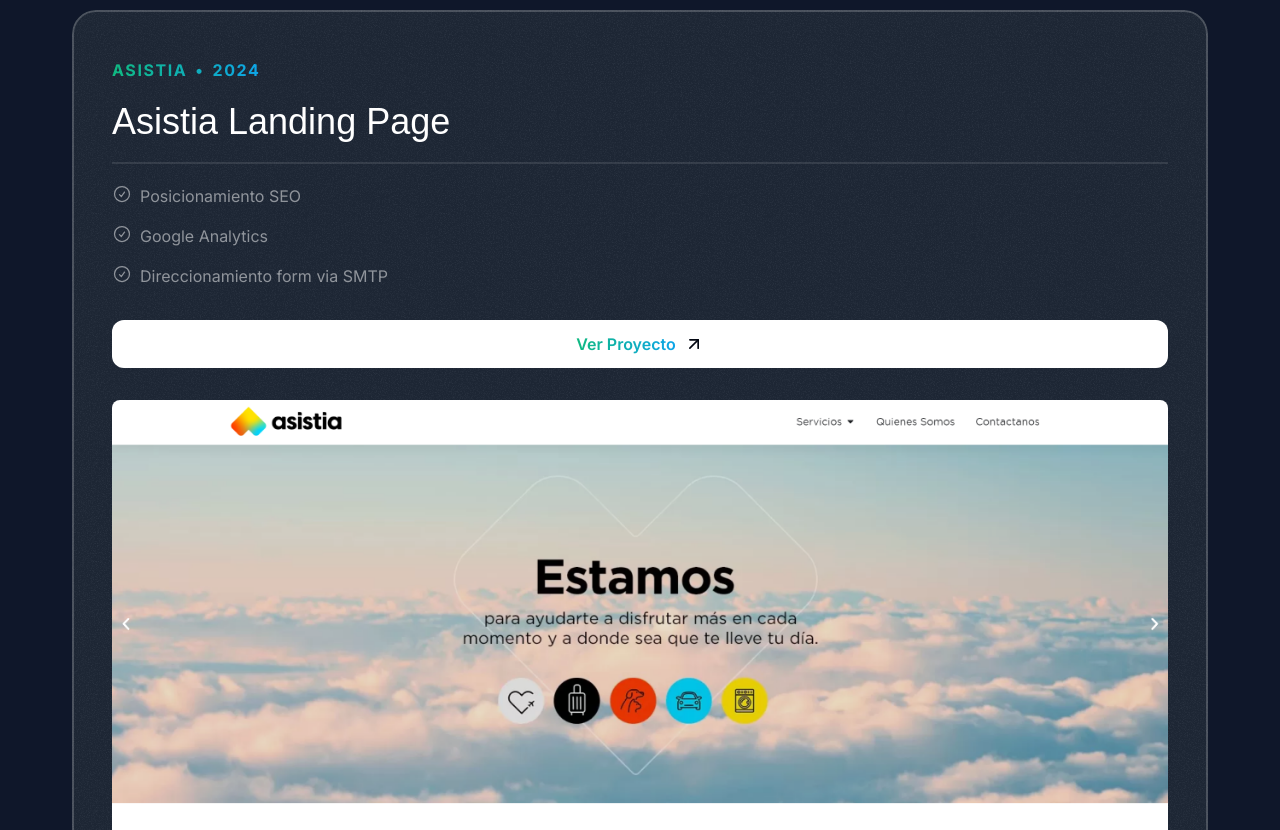
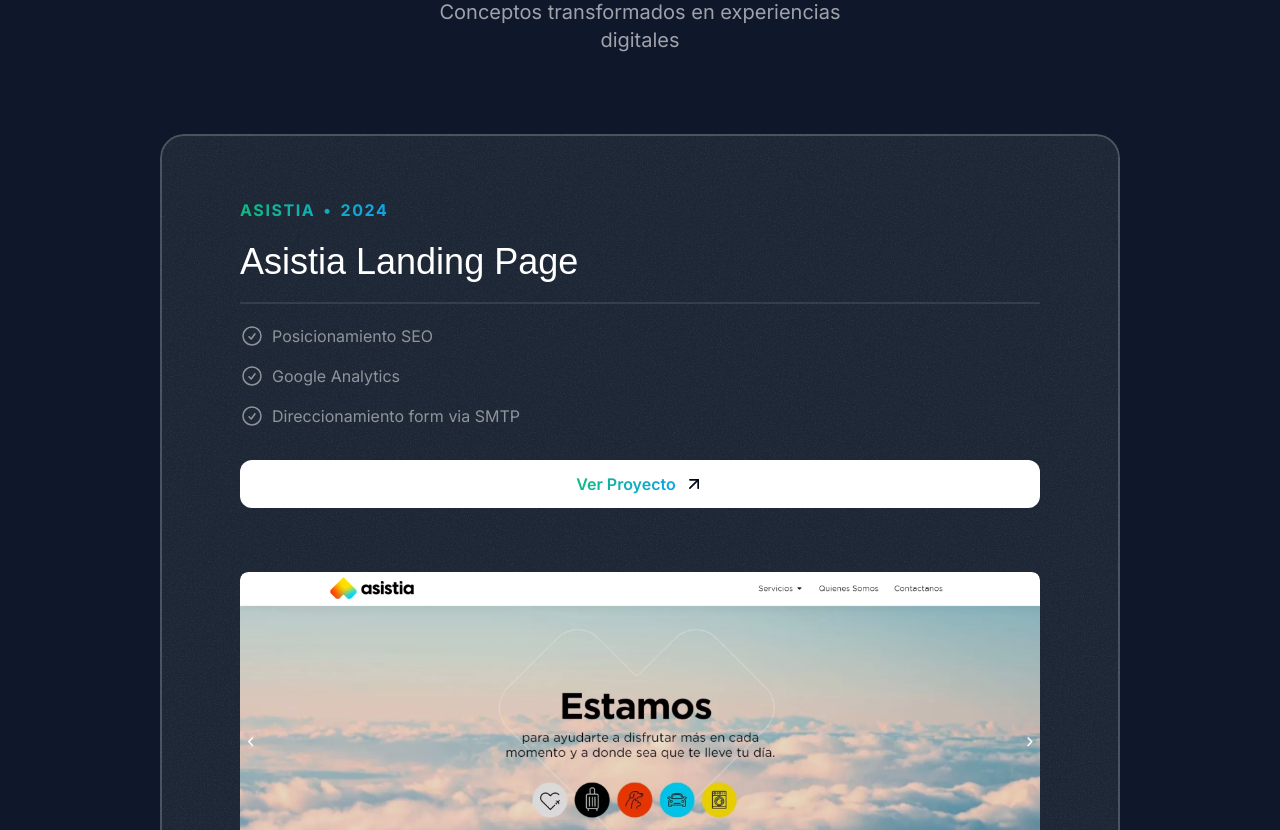
Before and after one commit to FabuTheFool/fabriportfolioweb, a Next.js app: page / in a window 1280 px wide. Shown: the part 1160-1990 px from the top of the page. Built offline with nearby package versions, Linux system fonts and the light colour scheme; a web font is replaced by a local one.

Commit message:
Tape Section added
Tape sectoion added and small fixes for the project section

```diff
--- a/src/app/page.tsx
+++ b/src/app/page.tsx
@@ -4,6 +4,7 @@
 import { HeroSection } from "@/sections/Hero";
 import { ProjectsSection } from "@/sections/Projects";
 import ReactGA from "react-ga4";
+import { TapeSection } from "@/sections/Tape";
 
 // Inicializar Google Analytics
 ReactGA.initialize("G-6SCBT5XYPE");
@@ -38,6 +39,7 @@
       <Header />
       <HeroSection />
       <ProjectsSection />
+      <TapeSection />
     </div>
   );
 }
--- a/src/sections/Projects.tsx
+++ b/src/sections/Projects.tsx
@@ -87,8 +87,8 @@
 
 export const ProjectsSection = () => {
   return (
-    <section className="pb-16" id="projects">
-      <div className="container">
+    <section className="pb-16 lg:py-24" id="projects">
+      <div className="container lg:max-w-5xl">
         <div className="flex justify-center">
           <p className="uppercase font-semibold tracking-widest bg-gradient-to-r from-emerald-500 to-sky-500 text-transparent bg-clip-text">
             Trabajos Realizados
@@ -97,19 +97,22 @@
         <h2 className="font-serif text-3xl md:text-5xl text-center mt-6 ">
           Mis Proyectos
         </h2>
-        <p className="text-center md:text-lg max-w-md mx-auto text-white/60 mt-4">
+        <p className="text-center md:text-lg lg:text-xl max-w-md mx-auto text-white/60 mt-4">
           Conceptos transformados en experiencias digitales
         </p>
         <div className="flex flex-col mt-10 gap-16 md:mt-20">
           {portfolioProjects.map((project) => (
             <div
               key={project.title}
-              className="bg-gray-800 rounded-3xl relative z-0 overflow-hidden after:z-10 after:content-[''] after:absolute after:inset-0 after:outline-2 after:outline after:-outline-offset-2 after:rounded-3xl after:outline-white/20 px-8 py-8 after:pointer-events-none md:pt-12 md:px-10"
+              className="bg-gray-800 rounded-3xl relative z-0 overflow-hidden after:z-10 after:content-[''] after:absolute after:inset-0 after:outline-2 after:outline after:-outline-offset-2 after:rounded-3xl after:outline-white/20 px-8 py-8 after:pointer-events-none md:pt-12 md:px-10 lg:pt-16 lg:px-20"
             >
               <div
                 className="absolute inset-0 -z-10 opacity-5"
                 style={{ backgroundImage: `url(${grainImage.src})` }}
               ></div>
+
+              <div className="">
+                <div className="lg:pb-16">
                   <div className="bg-gradient-to-r from-emerald-500 to-sky-500 text-transparent bg-clip-text inline-flex gap-2 font-bold uppercase tracking-widest text-md">
                     <span>{project.company}</span>
                     <span>&bull;</span>
@@ -126,25 +129,29 @@
                         key={result.title}
                         className="flex gap-2 text-sm md:text-base text-white/50"
                       >
-                    <CheckIconCircular className="size-5" />
+                        <CheckIconCircular className="size-5 md:size-6" />
                         <span>{result.title}</span>
                       </li>
                     ))}
                   </ul>
                   <a href={project.link}>
-                <button className="bg-white text-gray-950 h-12 w-full rounded-xl font-semibold inline-flex items-center justify-center gap-2 mt-8 transition-all duration-400 hover:animate-pulse-white ">
+                    <button className="bg-white text-gray-950 h-12 w-full  px-4 rounded-xl font-semibold inline-flex items-center justify-center gap-2 mt-8 transition-all duration-400 hover:animate-pulse-white ">
                       <span className="bg-gradient-to-r from-emerald-500 to-sky-500 text-transparent bg-clip-text duration-400 infinite">
                         Ver Proyecto
                       </span>
                       <ArrowDiag className="size-5 bg-gradient-to-r from-emerald-500 to-sky-500 bg-clip-text" />
                     </button>
                   </a>
+                </div>
+                <div>
                   <div className="overflow-hidden z-0 rounded-lg">
                     <Image
                       src={project.image}
                       alt={project.title}
-                  className="mt-8 -mb-8 rounded-lg align-center  "
+                      className="mt-8 -mb-8 rounded-lg align-center md:-mb-0 lg:mt-0  "
                     />
+                  </div>
+                </div>
               </div>
             </div>
           ))}
--- a/src/sections/Tape.tsx
+++ b/src/sections/Tape.tsx
@@ -1,3 +1,41 @@
+import IconEstrella from "@/assets/icons/star.svg";
+
+const palabras = [
+  "Alto rendimiento",
+  "Seguridad",
+  "Flexibilidad",
+  "User friendly",
+  "Escalable",
+  "Satisfacción",
+  "Innovación",
+  "Interactivo",
+  "SEO",
+  "Confiable",
+  "Responsive",
+  "Profesional",
+];
+
 export const TapeSection = () => {
-  return <div>Tape Section</div>;
+  return (
+    <div className="py-16 lg:py-24 overflow-x-clip">
+      <div className="bg-gradient-to-r from-emerald-500 to-sky-500  -rotate-3 -mx-1">
+        <div className="flex [mask-image:linear-gradient(to_right,transparent,black_10%,black_90%,transparent)]">
+          <div className="flex flex-none gap-4 py-3">
+            {" "}
+            {palabras.map((palabra) => (
+              <div
+                key={palabra}
+                className="inline-flex gap-4 items-center text-gray-900"
+              >
+                <span className="text-gray-900 uppercase font-extrabold text-sm">
+                  {palabra}
+                </span>
+                <IconEstrella clasName="size-6 " />
+              </div>
+            ))}
+          </div>
+        </div>
+      </div>
+    </div>
+  );
 };
```
Also changed, not shown: src/assets/images/dark-saas-landing-page - copia.png (added). Lines whose indentation alone changed are shown as unchanged.
